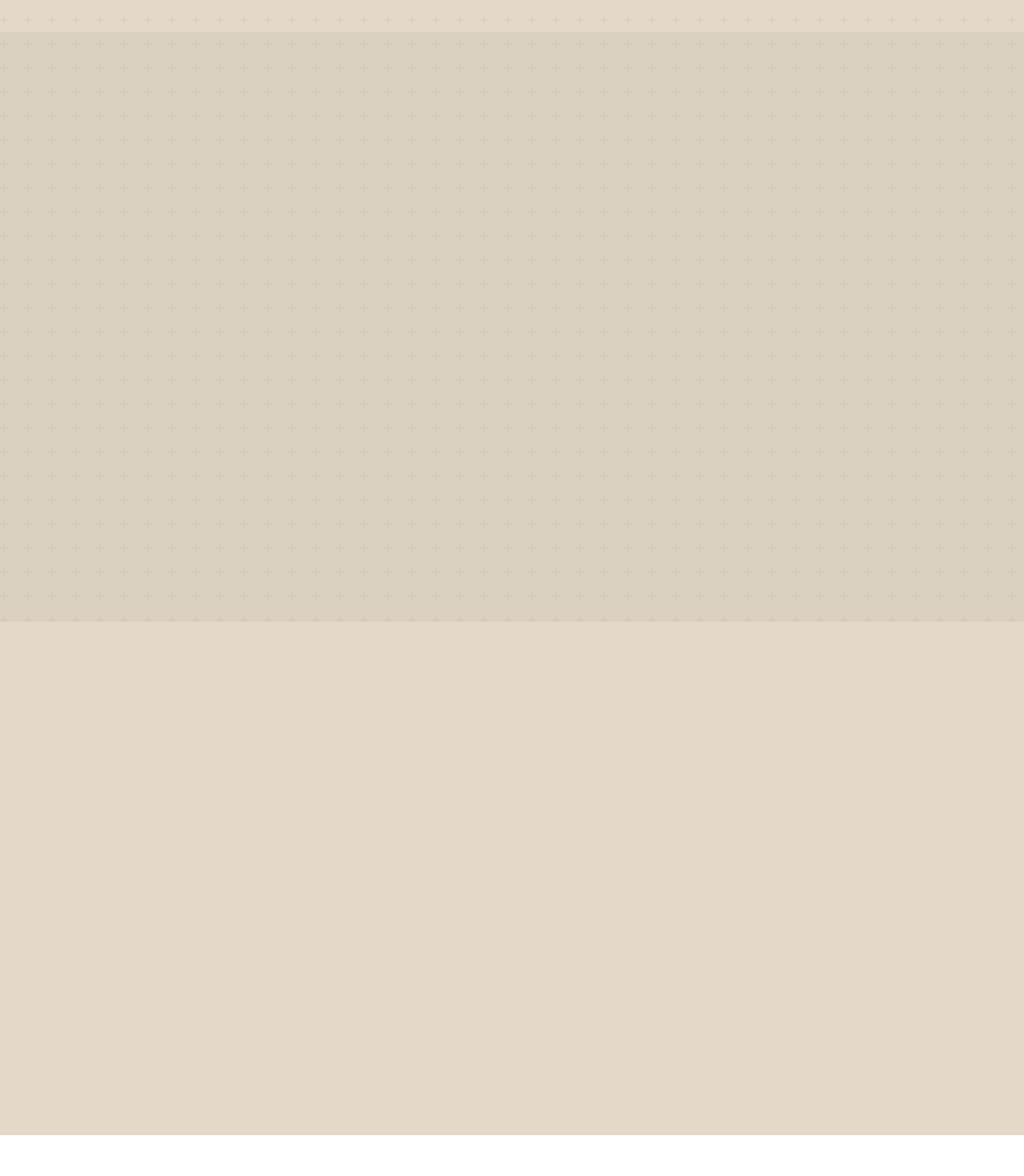
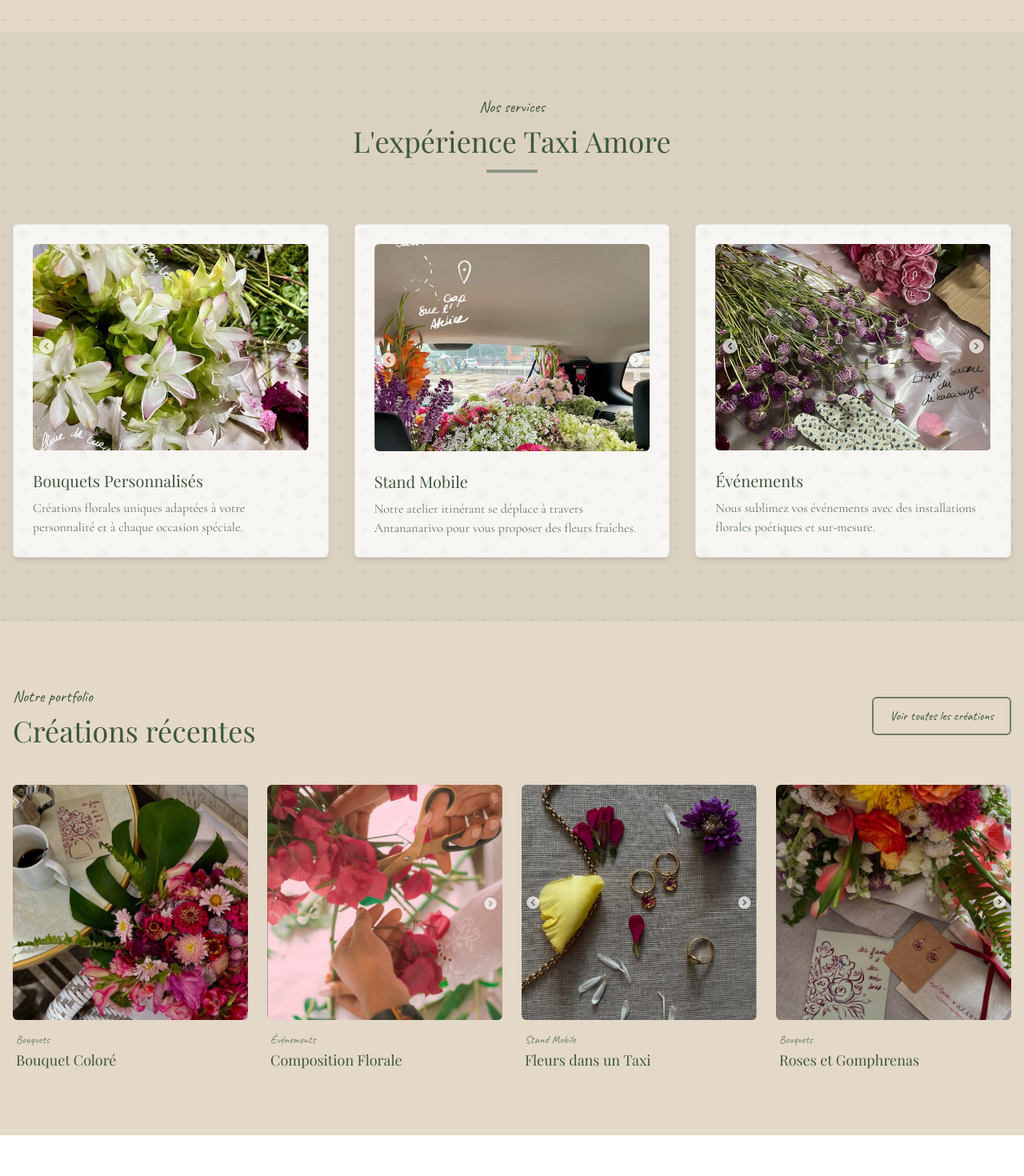
Before and after one commit to jfjao/poetic-flower-journal, a React (Vite) app: page / in a window 1280 px wide. Shown: the part 760-2230 px from the top of the page at 80% size. Built offline with nearby package versions, Linux system fonts and the light colour scheme; a web font is replaced by a local one.

Commit message:
Fix: Homepage sections not displaying
Fixes an issue where some sections of the homepage were not being displayed.

```diff
--- a/src/components/home/FeaturesSection.tsx
+++ b/src/components/home/FeaturesSection.tsx
@@ -1,12 +1,23 @@
 
-import { FC } from 'react';
+import { FC, useEffect, useState } from 'react';
 import ImageLoader from '@/components/ImageLoader';
 
 const FeaturesSection: FC = () => {
+  const [isVisible, setIsVisible] = useState(false);
+
+  useEffect(() => {
+    // Ajouter un léger délai pour s'assurer que le composant est monté
+    const timer = setTimeout(() => {
+      setIsVisible(true);
+    }, 100);
+
+    return () => clearTimeout(timer);
+  }, []);
+
   return (
     <section className="py-20 relative bg-deep-green/5">
       <div className="container mx-auto max-w-7xl px-4">
-        <div className="text-center mb-16 fade-up-element opacity-0">
+        <div className={`text-center mb-16 transition-all duration-700 ${isVisible ? 'opacity-100 translate-y-0' : 'opacity-0 translate-y-8'}`}>
           <span className="handwritten text-xl">Nos services</span>
           <h2 className="font-serif text-3xl md:text-4xl mt-2">L'expérience Taxi Amore</h2>
           <div className="w-16 h-1 bg-rose-plum/50 mx-auto mt-4"></div>
@@ -32,8 +43,8 @@ const FeaturesSection: FC = () => {
           ].map((feature, index) => (
             <div
               key={index}
-              className="paper-card p-6 fade-up-element opacity-0"
-              style={{ transitionDelay: `${index * 100}ms` }}
+              className={`paper-card p-6 transition-all duration-700 ${isVisible ? 'opacity-100 translate-y-0' : 'opacity-0 translate-y-8'}`}
+              style={{ transitionDelay: `${(index * 100) + 300}ms` }}
             >
               <div className="mb-6 aspect-[4/3] overflow-hidden rounded-md handdrawn-frame">
                 <ImageLoader
--- a/src/components/home/GallerySection.tsx
+++ b/src/components/home/GallerySection.tsx
@@ -1,5 +1,5 @@
 
-import { FC } from 'react';
+import { FC, useEffect, useState } from 'react';
 import Button from '@/components/Button';
 import ImageLoader from '@/components/ImageLoader';
 
@@ -10,6 +10,17 @@ interface GalleryItem {
 }
 
 const GallerySection: FC = () => {
+  const [isVisible, setIsVisible] = useState(false);
+
+  useEffect(() => {
+    // Ajouter un léger délai pour s'assurer que le composant est monté
+    const timer = setTimeout(() => {
+      setIsVisible(true);
+    }, 100);
+
+    return () => clearTimeout(timer);
+  }, []);
+
   const galleryItems: GalleryItem[] = [
     {
       image: "/lovable-uploads/767c3964-7d01-41e1-8ccd-741fcb6f172d.png",
@@ -36,7 +47,7 @@ const GallerySection: FC = () => {
   return (
     <section className="py-20 bg-cream">
       <div className="container mx-auto max-w-7xl px-4">
-        <div className="flex flex-col md:flex-row justify-between items-start md:items-center mb-12 fade-up-element opacity-0">
+        <div className={`flex flex-col md:flex-row justify-between items-start md:items-center mb-12 transition-all duration-700 ${isVisible ? 'opacity-100 translate-y-0' : 'opacity-0 translate-y-8'}`}>
           <div>
             <span className="handwritten text-xl">Notre portfolio</span>
             <h2 className="font-serif text-3xl md:text-4xl mt-2">Créations récentes</h2>
@@ -50,8 +61,8 @@ const GallerySection: FC = () => {
           {galleryItems.map((item, index) => (
             <div
               key={index}
-              className="fade-up-element opacity-0"
-              style={{ transitionDelay: `${index * 100}ms` }}
+              className={`transition-all duration-700 ${isVisible ? 'opacity-100 translate-y-0' : 'opacity-0 translate-y-8'}`}
+              style={{ transitionDelay: `${(index * 100) + 300}ms` }}
             >
               <ImageLoader
                 src={item.image}
--- a/src/pages/Index.tsx
+++ b/src/pages/Index.tsx
@@ -1,5 +1,4 @@
 
-import { useEffect } from 'react';
 import Navbar from '@/components/Navbar';
 import Footer from '@/components/Footer';
 import HeroSection from '@/components/home/HeroSection';
```
